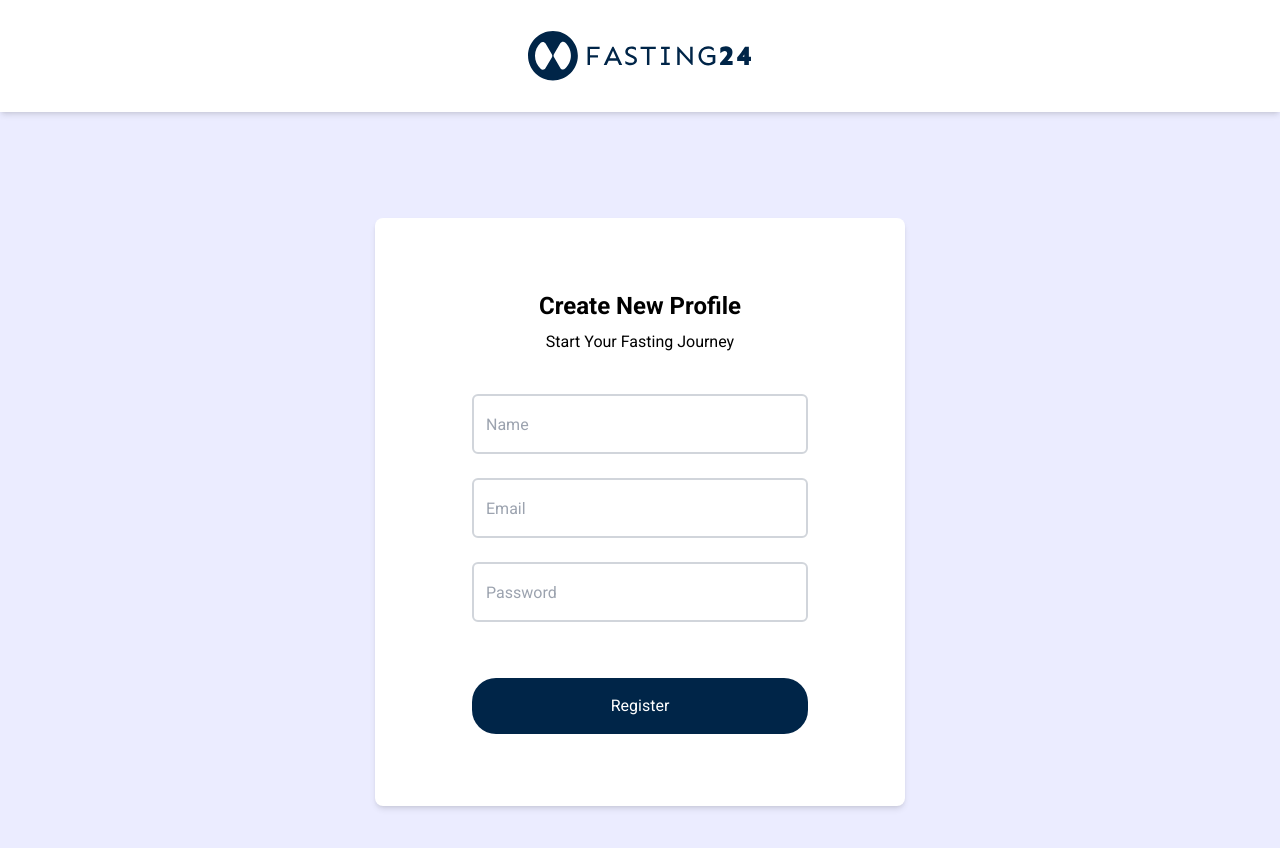
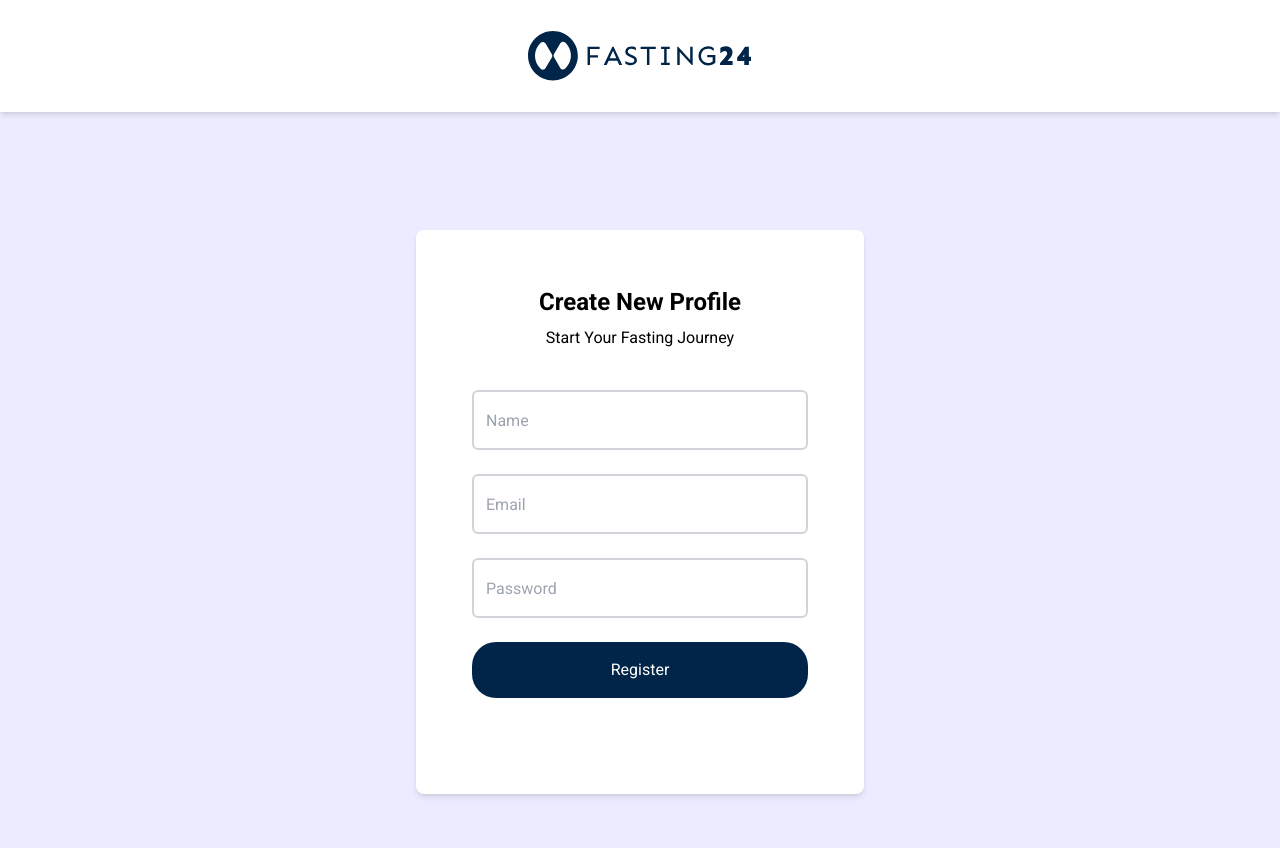
Before and after one commit to can-ates/fasting, a Next.js app: page /signup in a window 1280 px wide. Shown: the top 848 px of the page. Built offline with nearby package versions, Linux system fonts and the light colour scheme.

Commit message:
signin action & authentication

```diff
--- /dev/null
+++ b/src/api/index.ts
@@ -0,0 +1,11 @@
+import { FormDataTypes } from "@/types";
+
+export async function signIn(body: FormDataTypes) {
+  return await fetch("https://fe-challange-24.me-f72.workers.dev/", {
+    method: "post",
+    headers: {
+      Authorization: "Bearer olzxoqpibrhq6lfjkkypy",
+    },
+    body: JSON.stringify(body),
+  });
+}
--- a/src/app/components/Card.tsx
+++ b/src/app/components/Card.tsx
@@ -1,20 +1,14 @@
 "use client";
 import { CardProps } from "@/types";
 
-const Card: React.FC<CardProps> = ({
-  title,
-  subtitle,
-  children,
-  ctaElement = null,
-}) => {
+const Card: React.FC<CardProps> = ({ title, subtitle, children }) => {
   return (
-    <div className='max-w-md mx-auto rounded-lg p-14'>
+    <div className='max-w-md mx-auto rounded-lg p-14 bg-white shadow-md'>
       {title && (
         <h1 className='text-2xl font-bold text-center mb-2'>{title}</h1>
       )}
       {subtitle && <p className='text-base text-center mb-4'>{subtitle}</p>}
       {children}
-      {ctaElement}
     </div>
   );
 };
--- a/src/app/components/Container.tsx
+++ b/src/app/components/Container.tsx
@@ -4,9 +4,7 @@ import React from "react";
 const Container: React.FC<ContainerProps> = ({ children }) => {
   return (
     <main className='flex justify-center items-center min-h-screen'>
-      <section className='w-full max-w-[530px] p-4 bg-white shadow-md rounded-lg'>
-        {children}
-      </section>
+      <section className='w-full max-w-[530px] p-4'>{children}</section>
     </main>
   );
 };
--- /dev/null
+++ b/src/app/home/page.tsx
@@ -0,0 +1,7 @@
+export default function Home() {
+  return (
+    <main className='flex min-h-screen flex-col items-center justify-between p-24'>
+      Something
+    </main>
+  );
+}
--- a/src/app/layout.tsx
+++ b/src/app/layout.tsx
@@ -3,6 +3,7 @@ import { Roboto } from "next/font/google";
 import "./globals.css";
 import Header from "./components/Header";
 import Container from "./components/Container";
+import { FastingProvider } from "@/context";
 
 const roboto = Roboto({ weight: ["400", "700"], subsets: ["latin"] });
 
@@ -19,8 +20,10 @@ export default function RootLayout({
   return (
     <html lang='en'>
       <body className={roboto.className}>
-        <Header />
-        <Container>{children}</Container>
+        <FastingProvider>
+          <Header />
+          <Container>{children}</Container>
+        </FastingProvider>
       </body>
     </html>
   );
--- a/src/app/signup/page.tsx
+++ b/src/app/signup/page.tsx
@@ -2,12 +2,8 @@
 import React, { useState } from "react";
 import Card from "../components/Card";
 import TextInput from "../components/TextInput";
-
-interface FormData {
-  name: string;
-  email: string;
-  password: string;
-}
+import { authenticate } from "../../lib/action";
+import { FormDataTypes } from "@/types";
 
 type ElementsData = {
   id: string;
@@ -38,7 +34,7 @@ const formElements: ElementsData[] = [
 ];
 
 const SignUp: React.FC = () => {
-  const [formData, setFormData] = useState<FormData>({
+  const [formData, setFormData] = useState<FormDataTypes>({
     name: "",
     email: "",
     password: "",
@@ -51,22 +47,14 @@ const SignUp: React.FC = () => {
       [name as keyof FormData]: value,
     }));
   };
-  const onRegister = () => {};
+  const onRegister = (e: React.FormEvent<HTMLFormElement>) => {
+    e.preventDefault();
+    authenticate(formData);
+  };
 
   return (
-    <Card
-      title='Create New Profile'
-      subtitle='Start Your Fasting Journey'
-      ctaElement={
-        <button
-          onClick={onRegister}
-          type='button'
-          className='mt-4 bg-[#002548] text-white w-full p-4 rounded-[24px] hover:bg-blue-700 transition duration-300'
-        >
-          Register
-        </button>
-      }
-    >
+    <Card title='Create New Profile' subtitle='Start Your Fasting Journey'>
+      <form onSubmit={onRegister}>
         <div className='flex flex-col items-center space-y-6 my-10'>
           {formElements.map(({ name, id, placeholder, type }) => (
             <TextInput
@@ -75,11 +63,18 @@ const SignUp: React.FC = () => {
               name={name}
               placeholder={placeholder}
               type={type}
-            value={formData[name as keyof FormData]}
+              value={formData[name as keyof FormDataTypes]}
               onChange={handleInputChange}
             />
           ))}
+          <button
+            type='submit'
+            className='mt-4 bg-[#002548] text-white w-full p-4 rounded-[24px] hover:bg-blue-700 transition duration-300'
+          >
+            Register
+          </button>
         </div>
+      </form>
     </Card>
   );
 };
--- /dev/null
+++ b/src/auth/index.ts
@@ -0,0 +1,13 @@
+"use server";
+import { cookies } from "next/headers";
+import { redirect } from "next/navigation";
+
+export async function setCookie(userID: string) {
+  cookies().set("fastingSession", userID, {
+    httpOnly: true,
+    secure: process.env.NODE_ENV === "production",
+    maxAge: 60 * 60 * 24 * 7,
+    path: "/",
+  });
+  redirect("/home");
+}
--- /dev/null
+++ b/src/context/index.tsx
@@ -0,0 +1,31 @@
+"use client";
+import {
+  FastingAction,
+  FastingContextValue,
+  FastingProviderProps,
+  FastingState,
+} from "@/types";
+import React, { createContext, useReducer, useContext } from "react";
+
+const FastingContext = createContext<FastingContextValue | null>(null);
+
+const reducer = (state: FastingState, action: FastingAction): FastingState => {
+  switch (action.type) {
+    default:
+      return state;
+  }
+};
+
+export const FastingProvider: React.FC<FastingProviderProps> = ({
+  children,
+}) => {
+  const [FastingState, dispatchFastingAction] = useReducer(reducer, {});
+
+  return (
+    <FastingContext.Provider value={{ FastingState, dispatchFastingAction }}>
+      {children}
+    </FastingContext.Provider>
+  );
+};
+
+export const useFastingContext = () => useContext(FastingContext);
--- /dev/null
+++ b/src/lib/action.ts
@@ -0,0 +1,13 @@
+import { signIn } from "@/api";
+import { setCookie } from "@/auth";
+import { FormDataTypes } from "@/types";
+
+export async function authenticate(formData: FormDataTypes) {
+  try {
+    const res = await signIn(formData);
+    const { user_id } = await res.json();
+    setCookie(user_id);
+  } catch (error) {
+    console.log(error);
+  }
+}
```
Also changed, not shown: src/middleware.ts (added, +17 -0 lines), src/types.d.ts (+22 -1 lines). Lines whose indentation alone changed are shown as unchanged.
